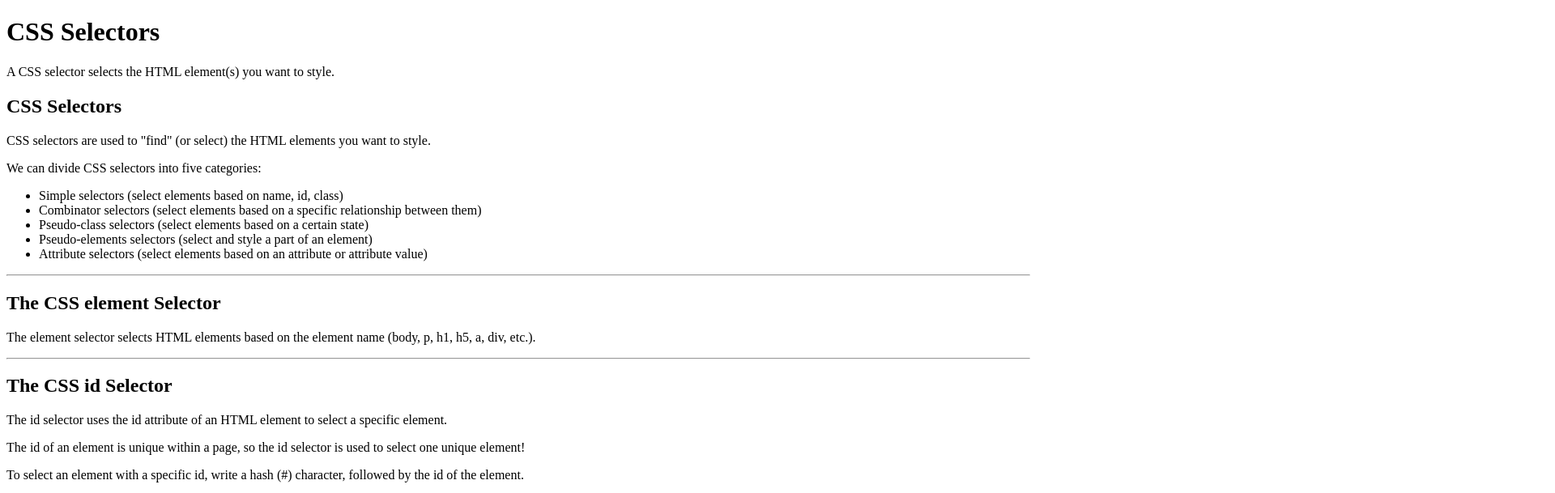
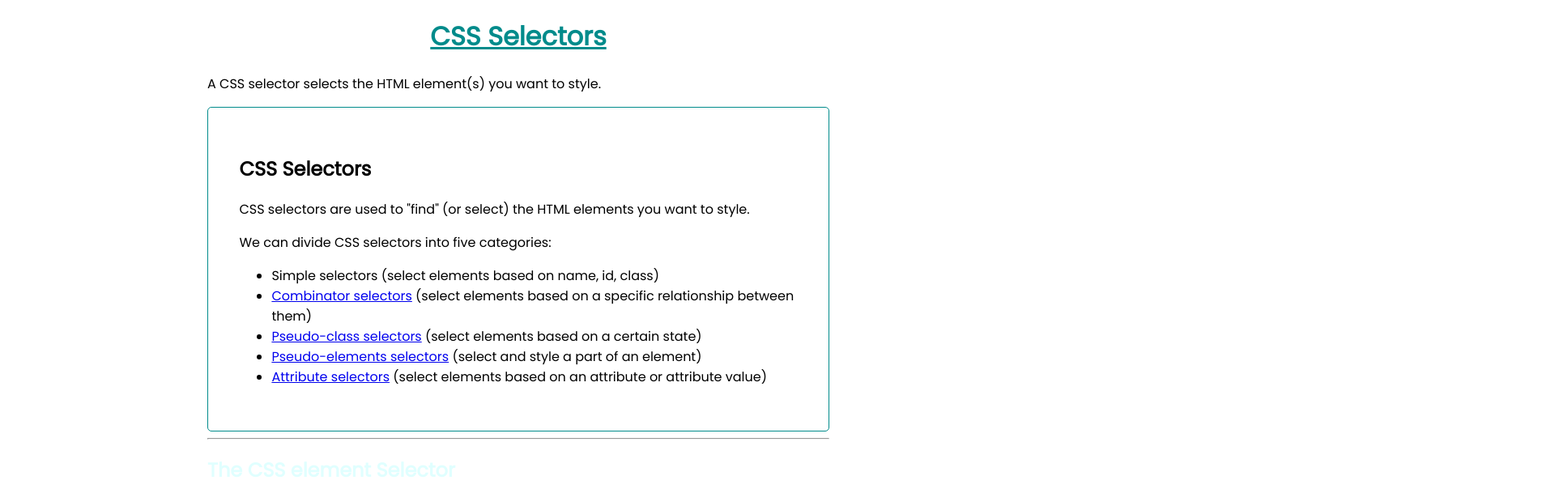
Before and after one commit to davidvazquez33/0373-A3_Selectores_CSS_VazquezDominguezDavid, a plain HTML site: page index.html in a window 1280 px wide. Shown: the top 609 px of the page at 81% size, 1920 px wide, since content can reach past the window. Drawn offline with Linux system fonts and the light colour scheme.

Commit message:
punto 1 2 3 y regla hasta la 5

```diff
--- /dev/null
+++ b/css/style.css
@@ -0,0 +1,30 @@
+/* 1: Selector universal */
+* {
+    font-family: 'Poppins', sans-serif;
+}
+
+/* 2: Estilo para body */
+body {
+    margin: 0;
+    padding-left: 20%;
+    padding-right: 20%;
+}
+
+/* 3: Estilo para h1 */
+h1 {
+    text-decoration: underline;
+    color: darkcyan;
+    text-align: center;
+}
+
+/* 4: Elementos con clase .selector */
+.selector {
+    color: lightcyan;
+}
+
+/* 5: Elementos con clase .selectors */
+.selectors {
+    padding: 5%;
+    border: solid darkcyan 1px;
+    border-radius: 5px;
+}
--- a/index.html
+++ b/index.html
@@ -6,6 +6,16 @@
     <meta http-equiv="X-UA-Compatible" content="IE=edge">
     <meta name="viewport" content="width=device-width, initial-scale=1.0">
     <title>CSS Selectors</title>
+    <!--Vinculación con el CSS-->
+    <link rel="stylesheet" href="css/style.css">
+    <!--Vinculación con googlefonts-->
+    <link href="https://fonts.googleapis.com/css2?family=Poppins&display=swap" rel="stylesheet">
+    <!--Vinculación con Font Awesome-->
+    <script src="https://kit.fontawesome.com/a8c6e409af.js" crossorigin="anonymous"></script>
+    <!--Icono de página-->
+    <link rel="icon" href="img/IconoBarcode.svg" type="image/png">
+
+
 </head>
 
 <body>
@@ -17,11 +27,11 @@
         <p>We can divide CSS selectors into five categories:</p>
         <ul>
             <li>Simple selectors (select elements based on name, id, class)</li>
-            <li>Combinator selectors (select elements based on a specific relationship between them)</li>
-            <li>Pseudo-class selectors (select elements based on a certain state)
+            <li><a href="https://www.w3schools.com/css/css_combinators.asp" target="_blank">Combinator selectors</a> (select elements based on a specific relationship between them)</li>
+            <li><a href="https://www.w3schools.com/css/css_pseudo_classes.asp" target="_blank">Pseudo-class selectors</a> (select elements based on a certain state)
             </li>
-            <li>Pseudo-elements selectors (select and style a part of an element)</li>
-            <li>Attribute selectors (select elements based on an attribute or attribute value)</li>
+            <li><a href="https://www.w3schools.com/css/css_pseudo_elements.asp" target="_blank">Pseudo-elements selectors</a> (select and style a part of an element)</li>
+            <li><a href="https://www.w3schools.com/css/css_attribute_selectors.asp" target="_blank">Attribute selectors</a> (select elements based on an attribute or attribute value)</li>
         </ul>
     </div>
     <hr>
```
Also changed, not shown: img/IconoBarcode.svg (added).
